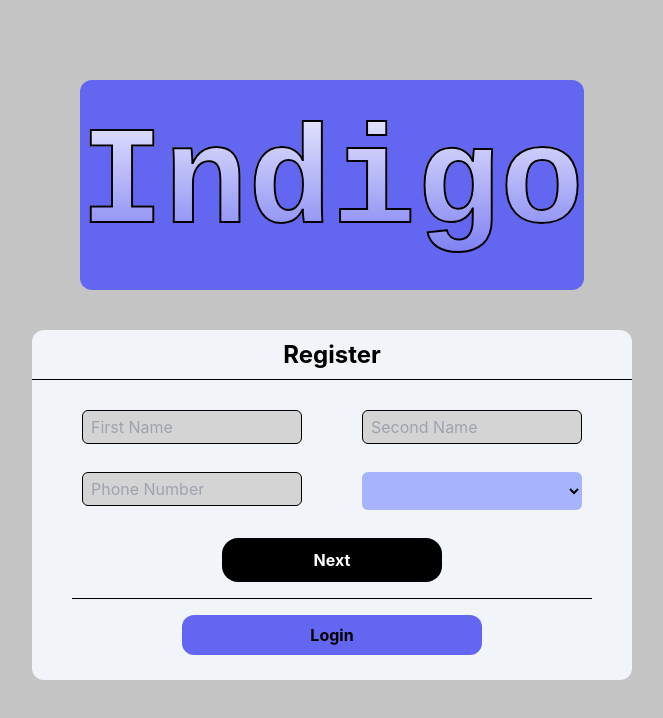
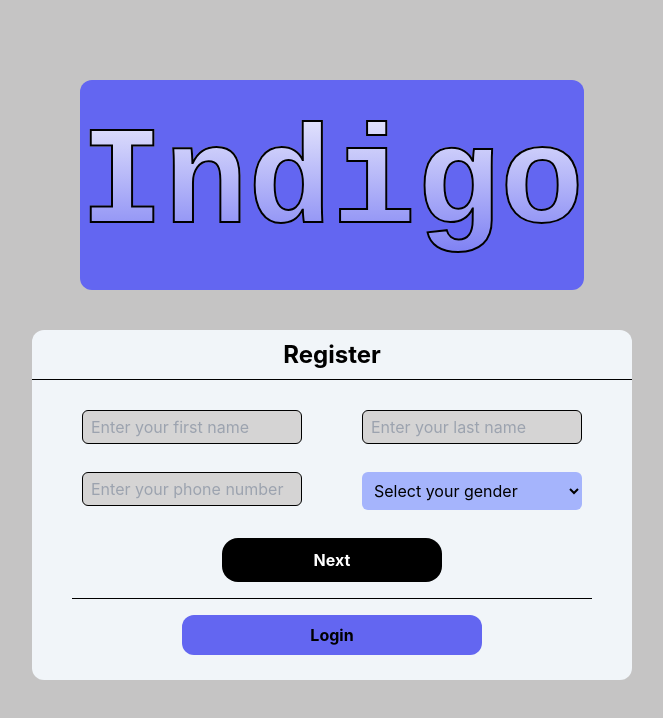
Before and after one commit to 0-Hossam-0/login-system, a React (Vite) app: page /register in a window 1280 px wide. Both pictures are taken after a click on the button "Register". Shown: the top 718 px of the page, without its empty margins (308-971 px from the left). Built offline with nearby package versions, Linux system fonts and the light colour scheme.

Commit message:
Add identifying placeholder text to input fields

```diff
--- a/src/Components/Chats.tsx
+++ b/src/Components/Chats.tsx
@@ -44,7 +44,7 @@ const Chats: React.FC = () => {
         <div className="relative">
           <input
             type="text"
-            placeholder="Search conversations..."
+            placeholder="Search your conversations..."
             className="w-full bg-white dark:bg-gray-700 text-gray-900 dark:text-white placeholder-gray-500 dark:placeholder-gray-400 rounded-xl px-4 py-3 pl-11 outline-none border border-gray-200 dark:border-gray-600 focus:border-indigo-500 focus:ring-2 focus:ring-indigo-200 dark:focus:ring-indigo-800 transition-all duration-200"
             onChange={(event) => searchChat({ event, setSearchChats, userChats })}
           />
--- a/src/Components/Dialog.tsx
+++ b/src/Components/Dialog.tsx
@@ -47,7 +47,7 @@ const Dialog: FC = () => {
                     Username
                   </label>
                   <input
-                    placeholder="Enter username to add as friend"
+                    placeholder="Enter friend's username"
                     className="w-full px-4 py-3 bg-gray-50 dark:bg-gray-700 text-gray-900 dark:text-white placeholder-gray-500 dark:placeholder-gray-400 rounded-xl border border-gray-200 dark:border-gray-600 focus:border-indigo-500 focus:ring-2 focus:ring-indigo-200 dark:focus:ring-indigo-800 outline-none transition-all"
                     ref={HomeInputs.username}
                   />
--- a/src/Components/InputBox.tsx
+++ b/src/Components/InputBox.tsx
@@ -42,7 +42,7 @@ const InputBox: React.FC = () => {
         <input
           type="text"
           className="w-full bg-transparent text-gray-900 dark:text-white placeholder-gray-500 dark:placeholder-gray-400 outline-none py-2 px-4 rounded-xl"
-          placeholder="Type a message..."
+          placeholder="Type your message here..."
           ref={HomeInputs.chatInput}
           onKeyPress={handleKeyPress}
         />
--- a/src/Components/Login.tsx
+++ b/src/Components/Login.tsx
@@ -25,9 +25,10 @@ const Login: React.FC = () => {
                 </div>
               )}
               <input type="text" className="w-[370px] rounded-md p-1 pl-2 focus:outline-indigo-500 bg-[#d5d4d4] hover:bg-[#d8d7d7] outline-none border-black border" placeholder="Email/Username" ref={LoginInputs.emailLogin} />
+              <input type="text" className="w-[370px] rounded-md p-1 pl-2 focus:outline-indigo-500 bg-[#d5d4d4] hover:bg-[#d8d7d7] outline-none border-black border" placeholder="Enter your email or username" ref={LoginInputs.emailLogin} />
             </div>
             <div className="flex flex-col gap-2 mb-5">
-              <input type="password" className="w-[370px] rounded-md p-1 pl-2 focus:outline-indigo-500 bg-[#d5d4d4] hover:bg-[#d8d7d7] outline-none border-black border" placeholder="Password" ref={LoginInputs.passwordLogin} />
+              <input type="password" className="w-[370px] rounded-md p-1 pl-2 focus:outline-indigo-500 bg-[#d5d4d4] hover:bg-[#d8d7d7] outline-none border-black border" placeholder="Enter your password" ref={LoginInputs.passwordLogin} />
             </div>
           </div>
         </div>
--- a/src/Components/SecondInputs.tsx
+++ b/src/Components/SecondInputs.tsx
@@ -9,22 +9,22 @@ const SecondInputs: React.FC = () => {
     <div className="ml-10 mt-[30px] transition-all duration-200 translate-x-[-530px]" ref={registerLevel.secondInputs}>
       <div className="flex gap-[60px]">
         <div className="flex flex-col gap-2 mb-5">
-          <input type="text" className="w-[220px] rounded-md p-1 pl-2 focus:outline-indigo-500 bg-[#d5d4d4] hover:bg-[#d8d7d7] outline-none border-black border" placeholder="First Name" ref={RegisterInputs.firstName} />
+          <input type="text" className="w-[220px] rounded-md p-1 pl-2 focus:outline-indigo-500 bg-[#d5d4d4] hover:bg-[#d8d7d7] outline-none border-black border" placeholder="Enter your first name" ref={RegisterInputs.firstName} />
           <p className="ml-[20px] text-red-500 font-bold" ref={RegisterMessages.firstName}></p>
         </div>
         <div className="flex flex-col gap-2 mb-5">
-          <input type="text" className="w-[220px] rounded-md p-1 pl-2 focus:outline-indigo-500 bg-[#d5d4d4] hover:bg-[#d8d7d7] outline-none border-black border" placeholder="Second Name" ref={RegisterInputs.secondName} />
+          <input type="text" className="w-[220px] rounded-md p-1 pl-2 focus:outline-indigo-500 bg-[#d5d4d4] hover:bg-[#d8d7d7] outline-none border-black border" placeholder="Enter your last name" ref={RegisterInputs.secondName} />
           <p className="ml-[10px] text-red-500 font-bold " ref={RegisterMessages.secondName}></p>
         </div>
       </div>
       <div className="flex gap-[60px]">
         <div className="flex flex-col gap- mb-5">
-          <input type="text" className="w-[220px] rounded-md p-1 pl-2 focus:outline-indigo-500 bg-[#d5d4d4] hover:bg-[#d8d7d7] outline-none border-black border" placeholder="Phone Number" ref={RegisterInputs.phone} />
+          <input type="tel" className="w-[220px] rounded-md p-1 pl-2 focus:outline-indigo-500 bg-[#d5d4d4] hover:bg-[#d8d7d7] outline-none border-black border" placeholder="Enter your phone number" ref={RegisterInputs.phone} />
           <p className="ml-[20px] mt-3 text-red-500 font-bold" ref={RegisterMessages.phone}></p>
         </div>
         <div className="flex flex-col gap-2 mb-5">
           <select className="w-[220px] rounded-md p-2 focus:outline-indigo-500 hover:bg-indigo-400 outline-none cursor-pointer bg-indigo-300" ref={RegisterInputs.gender}>
-            <option value=""></option>
+            <option value="">Select your gender</option>
             <option value="Male">Male</option>
             <option value="Female">Female</option>
             <option value="Other">Other</option>
--- a/src/Components/ThirdInputs.tsx
+++ b/src/Components/ThirdInputs.tsx
@@ -32,6 +32,7 @@ const ThirdInputs: React.FC = () => {
         <div className="flex flex-col gap-[15px] items-center w-[345px]">
           <div className="flex gap-8 items-center justify-center w-fit">
             <input type="text" className="w-[220px] rounded-md p-1 pl-2 focus:outline-indigo-500 bg-[#d5d4d4] hover:bg-[#d8d7d7] outline-none border-black border" placeholder="Code" ref={RegisterInputs.code} />
+            <input type="text" className="w-[220px] rounded-md p-1 pl-2 focus:outline-indigo-500 bg-[#d5d4d4] hover:bg-[#d8d7d7] outline-none border-black border" placeholder="Enter verification code" ref={RegisterInputs.code} />
             <button disabled={!isResendButtonOn} onClick={() => sendCode( {RegisterInputs, RegisterMessages, setLoadingState, setIsResendButtonOn})} className=" text-indigo-500 font-semibold hover:text-indigo-400 bg-black rounded-lg p-1 pl-2 pr-2 cursor-pointer disabled:text-gray-500 disabled:cursor-default" ref={RegisterButtons.resend}>
               Resend
             </button>
```
Also changed, not shown: src/Components/FirstInputs.tsx (+4 -4 lines).
